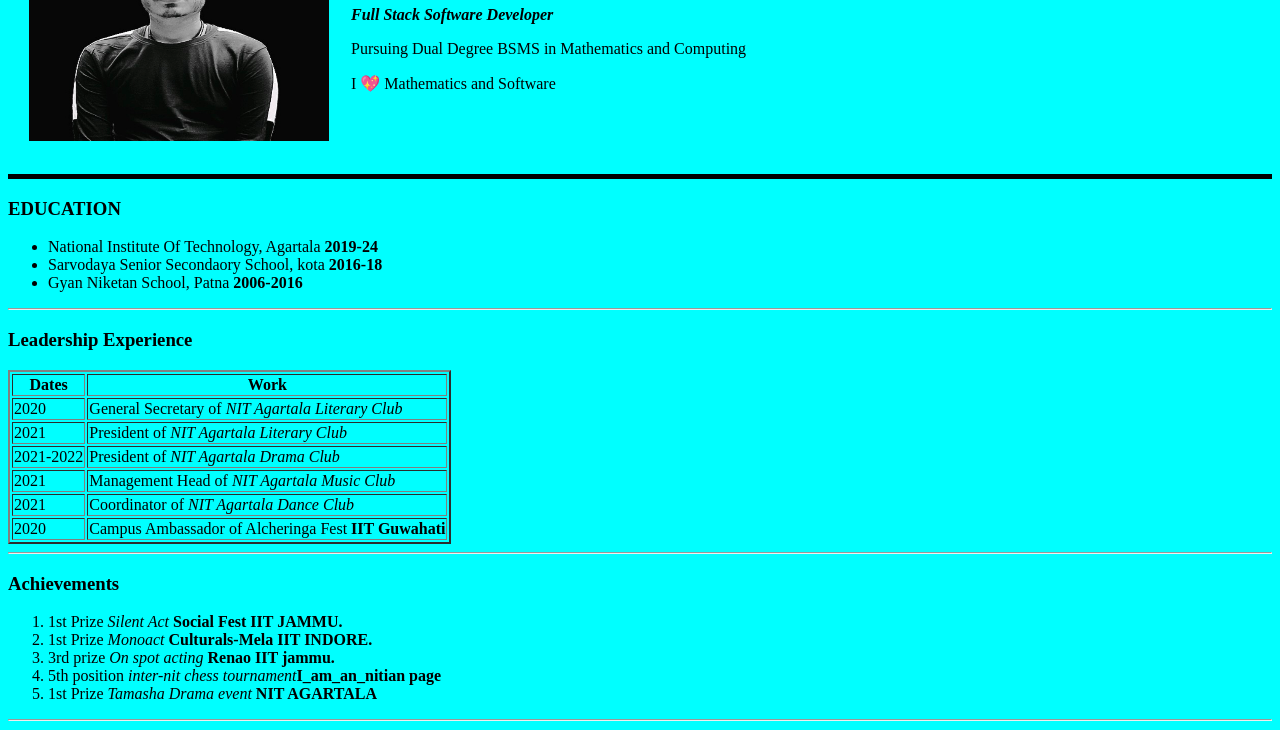
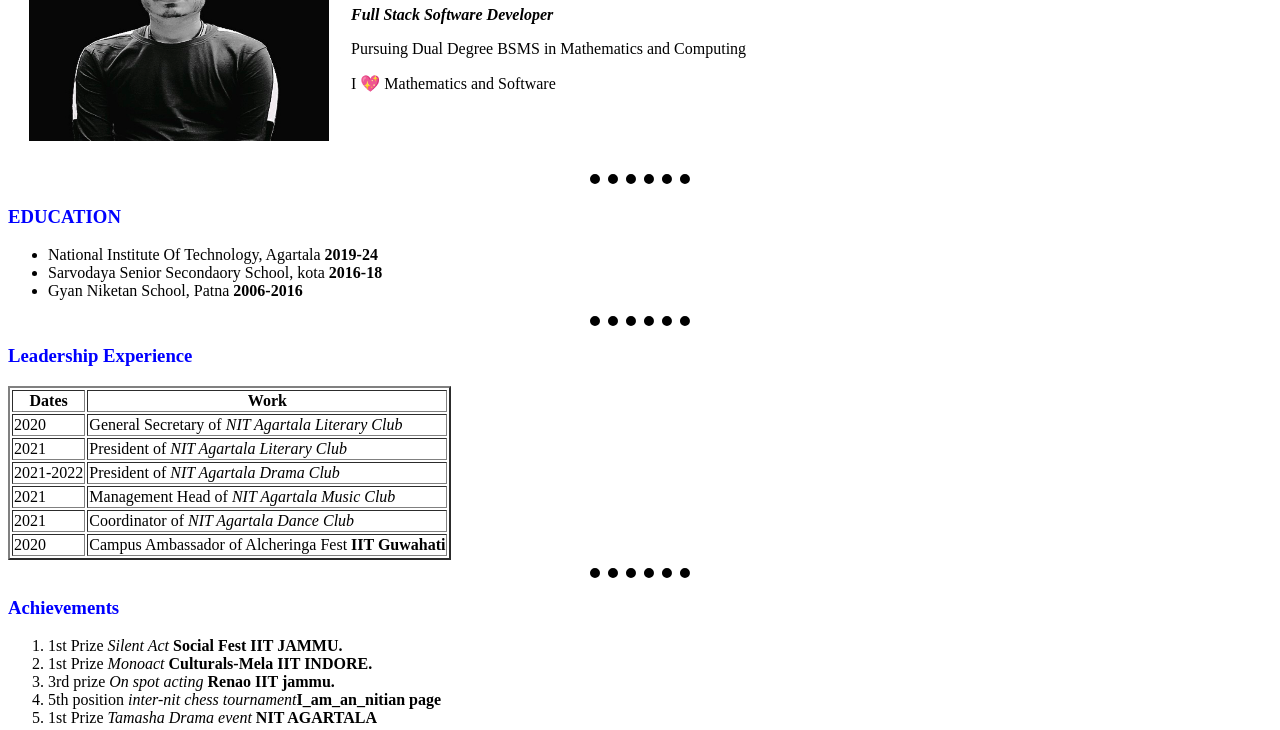
Before and after one commit to tarangvats/CV, a plain HTML site: page index.html in a window 1280 px wide. Shown: the part 138-868 px from the top of the page. Drawn offline with Linux system fonts and the light colour scheme.

Commit message:
Update index.html

```diff
--- a/index.html
+++ b/index.html
@@ -3,8 +3,9 @@
     <head>
         <meta charset=="utf-B">
         <title>Tarang's Personal Site</title>
+        <link rel="stylesheet" href="styles.css">
     </head>
-    <body style ="background-color: #00ffff;">
+    <body>
     <table cellspacing="20">
         <tr>
             <td><img src = "img.png" alt ="Amardeep" width = "300" height ="250"></td>
```
